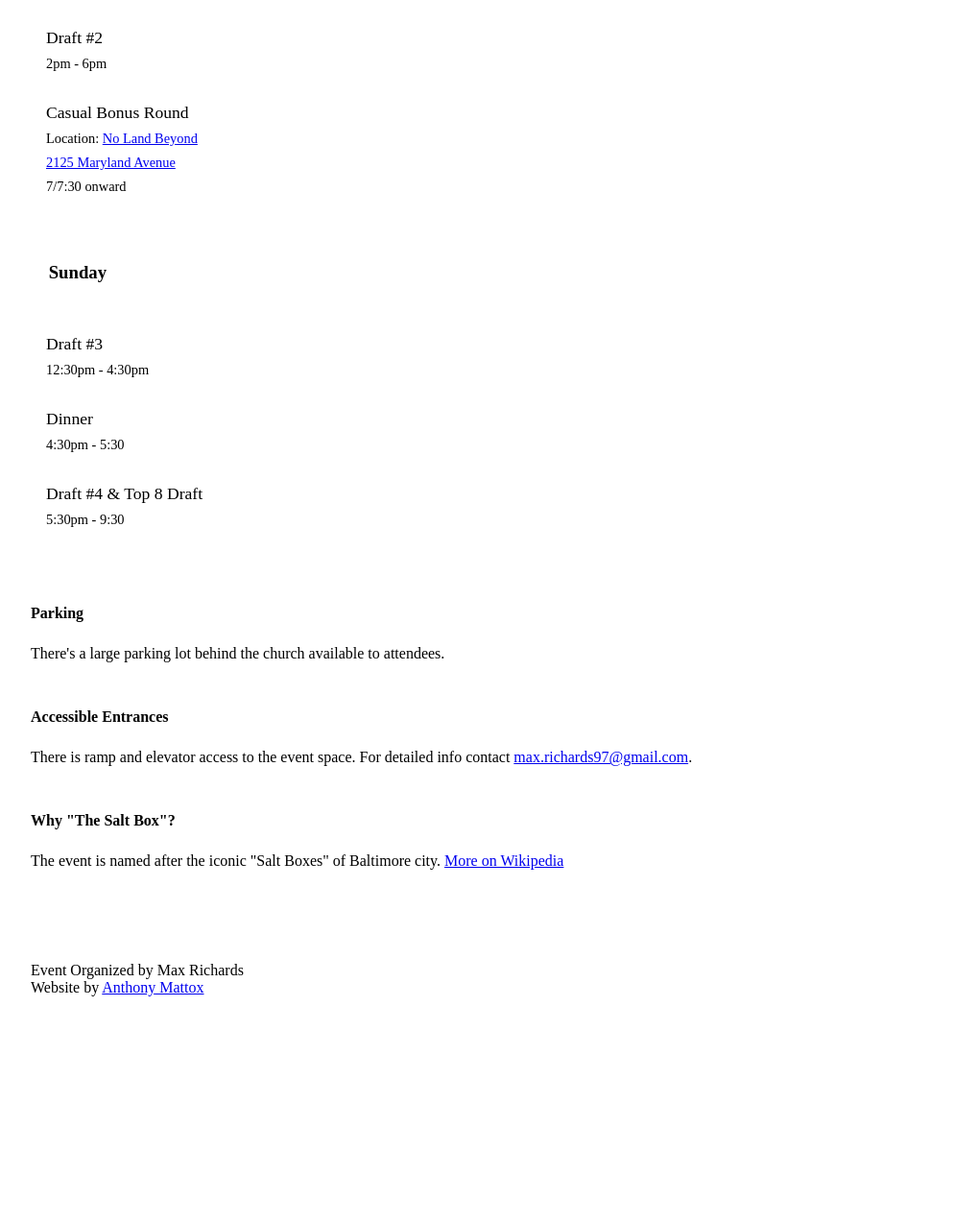
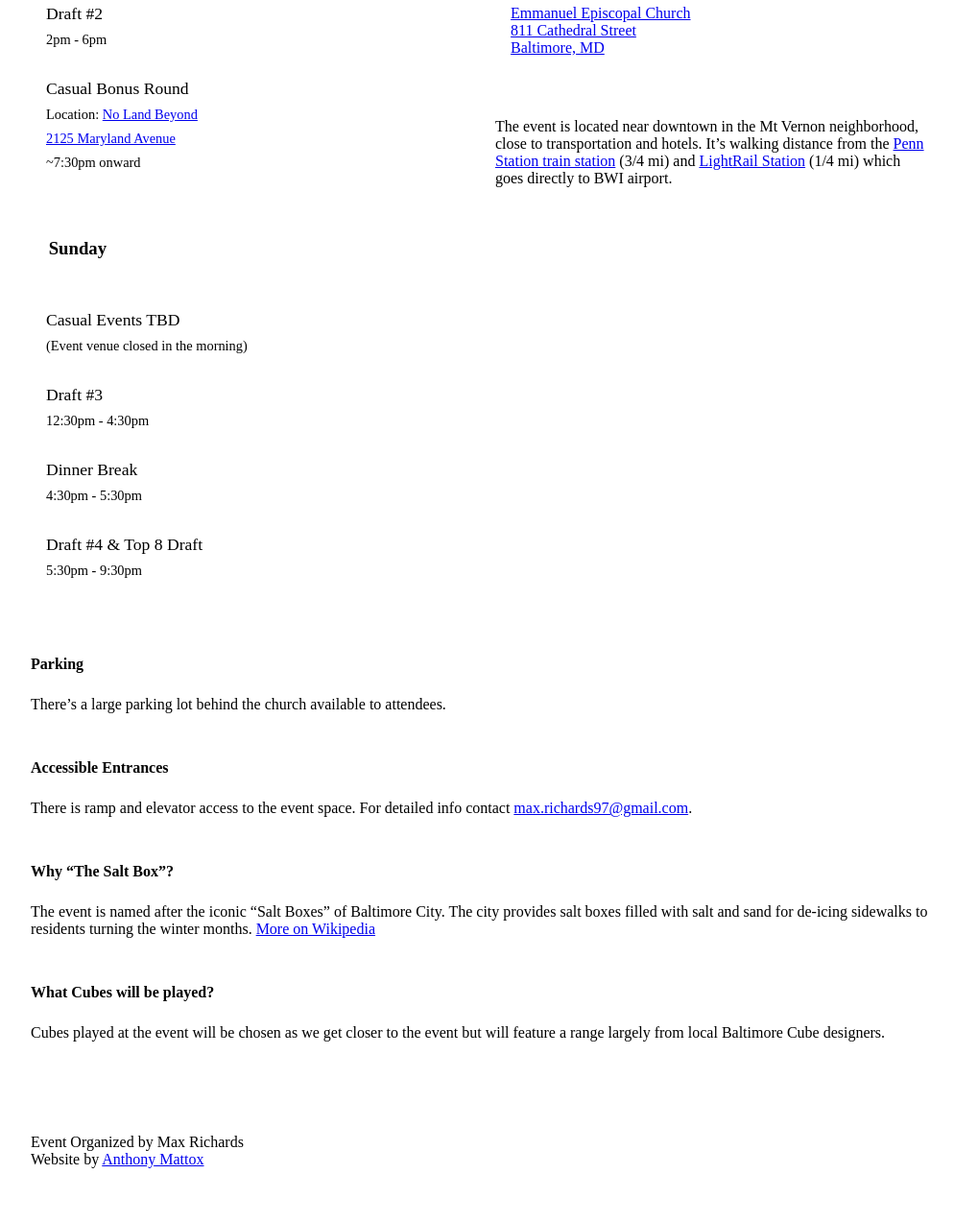
Before and after one commit to jcanadas/casey-con, a Gatsby site: page / in a window 1280 px wide. Shown: the part 648-1921 px from the top of the page at 96% size, without its empty margins (140-1134 px from the left). Before the commit the page ends 1742 px from the top, so only its background shows below. Built offline with nearby package versions, Linux system fonts and the light colour scheme; Gatsby itself is replaced by a stand-in of ours.

Commit message:
Content and Layout Updates
Signed-off-by: Anthony Mattox <anthony@friendsoftheweb.com>

```diff
--- a/src/components/EventDetails.module.css
+++ b/src/components/EventDetails.module.css
@@ -11,6 +11,8 @@
 }
 
 .buyButton {
+  font-size: 1.35em;
+  font-weight: bold;
   background-color: var(--text-color);
   color: var(--background-color);
   padding: 1em 1.5em;
@@ -22,6 +24,11 @@
 
 .buyButton:hover {
   opacity: 0.8;
+}
+
+.ticketNote {
+  font-size: 0.9em;
+  color: var(--secondary-text-color);
 }
 
 .discordButton {
--- a/src/components/EventDetails.tsx
+++ b/src/components/EventDetails.tsx
@@ -2,11 +2,9 @@ import * as styles from './EventDetails.module.css'
 
 import * as React from 'react'
 
-interface Props {}
+import * as Typography from 'src/components/general/Typography'
 
-export const EventDetails: React.FC<Props> = (props) => {
-  const {} = props
-
+export const EventDetails: React.FC = () => {
   return (
     <div className={styles.container}>
       <div className={styles.ticketInfo}>
@@ -16,7 +14,7 @@ export const EventDetails: React.FC<Props> = (props) => {
         >
           Buy Tickets - $45
         </a>
-        <p>Max 72 Seats Available</p>
+        <p className={styles.ticketNote}>72 Total Seats Available</p>
       </div>
 
       <a href="https://discord.gg/eQgEnpQgeb" className={styles.discordButton}>
@@ -25,9 +23,11 @@ export const EventDetails: React.FC<Props> = (props) => {
 
       <hr className={styles.rule} />
 
+      <Typography.SecondaryHeading>Location</Typography.SecondaryHeading>
+
       <div className={styles.location}>
         <p>
-          <a href="https://www.google.com/maps/place/Emmanuel+Episcopal+Church/@39.299238,-76.6551278,14z/data=!4m10!1m2!2m1!1sEmmanuel+Episcopal+Church!3m6!1s0x89c80497ee879d59:0x78699ffdd2dc1bd6!8m2!3d39.299238!4d-76.617019!15sChlFbW1hbnVlbCBFcGlzY29wYWwgQ2h1cmNoWhsiGWVtbWFudWVsIGVwaXNjb3BhbCBjaHVyY2iSARBlcGlzY29wYWxfY2h1cmNo4AEA!16s%2Fg%2F1tcv2dt_?entry=ttu&g_ep=EgoyMDI0MTAyMS4xIKXMDSoASAFQAw%3D%3D">
+          <a href="https://g.co/kgs/19D86dZ">
             Emmanuel Episcopal Church
             <br />
             811 Cathedral Street
@@ -36,6 +36,14 @@ export const EventDetails: React.FC<Props> = (props) => {
           </a>
         </p>
       </div>
+
+      <p>
+        The event is located near downtown in the Mt Vernon neighborhood, close
+        to transportation and hotels. It&rsquo;s walking distance from the{' '}
+        <a href="https://g.co/kgs/4Hj6bJ8">Penn Station train station</a> (3/4
+        mi) and <a href="https://g.co/kgs/LBrJZST">LightRail Station</a> (1/4
+        mi) which goes directly to BWI airport.
+      </p>
     </div>
   )
 }
--- a/src/components/FAQ.tsx
+++ b/src/components/FAQ.tsx
@@ -8,7 +8,8 @@ export const FAQ: React.FC = () => {
       <div className={styles.item}>
         <div className={styles.question}>Parking</div>
         <p className={styles.answer}>
-          There's a large parking lot behind the church available to attendees.
+          There&rsquo;s a large parking lot behind the church available to
+          attendees.
         </p>
       </div>
 
@@ -23,14 +24,24 @@ export const FAQ: React.FC = () => {
       </div>
 
       <div className={styles.item}>
-        <div className={styles.question}>Why "The Salt Box"?</div>
+        <div className={styles.question}>Why &ldquo;The Salt Box&rdquo;?</div>
         <p className={styles.answer}>
-          The event is named after the iconic "Salt Boxes" of Baltimore city.{' '}
+          The event is named after the iconic &ldquo;Salt Boxes&rdquo; of
+          Baltimore City. The city provides salt boxes filled with salt and sand
+          for de-icing sidewalks to residents turning the winter months.{' '}
           <a href="https://en.wikipedia.org/wiki/Baltimore_salt_box">
             More on Wikipedia
           </a>
         </p>
       </div>
+
+      <div className={styles.item}>
+        <div className={styles.question}>What Cubes will be played?</div>
+        <p className={styles.answer}>
+          Cubes played at the event will be chosen as we get closer to the event
+          but will feature a range largely from local Baltimore Cube designers.
+        </p>
+      </div>
     </div>
   )
 }
--- a/src/components/Schedule.tsx
+++ b/src/components/Schedule.tsx
@@ -4,11 +4,7 @@ import React from 'react'
 
 import * as Typography from 'src/components/general/Typography'
 
-interface Props {}
-
-export const Schedule: React.FC<Props> = (props) => {
-  const {} = props
-
+export const Schedule: React.FC = () => {
   return (
     <div className={styles.container}>
       <Typography.SecondaryHeading>Event Schedule</Typography.SecondaryHeading>
@@ -41,7 +37,7 @@ export const Schedule: React.FC<Props> = (props) => {
               2125 Maryland Avenue
             </a>
           </div>
-          <div className={styles.itemTime}>7/7:30 onward</div>
+          <div className={styles.itemTime}>~7:30pm onward</div>
         </div>
       </div>
 
@@ -49,18 +45,25 @@ export const Schedule: React.FC<Props> = (props) => {
         <h3 className={styles.dayHeading}>Sunday</h3>
 
         <div className={styles.item}>
+          <div className={styles.itemLabel}>Casual Events TBD</div>
+          <div className={styles.itemTime}>
+            (Event venue closed in the morning)
+          </div>
+        </div>
+
+        <div className={styles.item}>
           <div className={styles.itemLabel}>Draft #3</div>
           <div className={styles.itemTime}>12:30pm - 4:30pm</div>
         </div>
 
         <div className={styles.item}>
-          <div className={styles.itemLabel}>Dinner</div>
-          <div className={styles.itemTime}>4:30pm - 5:30</div>
+          <div className={styles.itemLabel}>Dinner Break</div>
+          <div className={styles.itemTime}>4:30pm - 5:30pm</div>
         </div>
 
         <div className={styles.item}>
           <div className={styles.itemLabel}>Draft #4 & Top 8 Draft</div>
-          <div className={styles.itemTime}>5:30pm - 9:30</div>
+          <div className={styles.itemTime}>5:30pm - 9:30pm</div>
         </div>
       </div>
     </div>
--- a/src/pages/index.module.css
+++ b/src/pages/index.module.css
@@ -7,13 +7,15 @@
   display: grid;
   gap: 0.5em;
   align-items: center;
-  gap: 4em;
+  gap: 3em;
   line-height: 1.75em;
+  max-width: 850px;
+  margin: 0 auto;
 }
 
 @media screen and (min-width: 650px) {
   .header {
-    grid-template-columns: minmax(10em, 18em) minmax(20em, 33em);
+    grid-template-columns: minmax(10em, 16em) 1fr;
   }
 }
 
@@ -26,6 +28,10 @@
   font-size: 1.5em;
   display: grid;
   gap: 1em;
+}
+
+.headerDetails em {
+  font-style: italic;
 }
 
 .mainContent {
--- a/src/pages/index.tsx
+++ b/src/pages/index.tsx
@@ -23,9 +23,10 @@ const IndexPage: React.FC<PageProps> = () => {
 
           <div className={styles.headerDetails}>
             <div>
-              A Two-Day Magic: The Gathering Cube Event in Baltimore, MD
+              A Two-Day <em>Magic: The Gathering</em> Cube Event in Baltimore,
+              MD
             </div>
-            <p>March 8-9, 2025</p>
+            <p>March 8 - 9, 2025</p>
           </div>
         </div>
 
```
